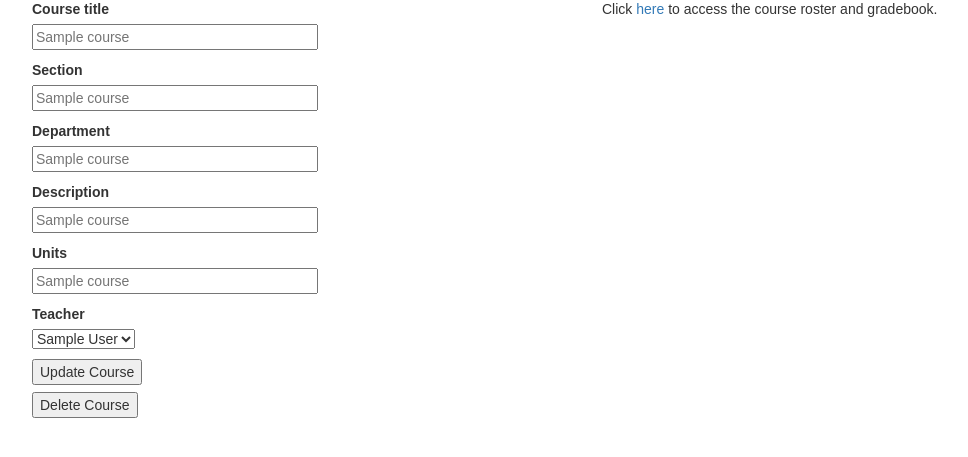
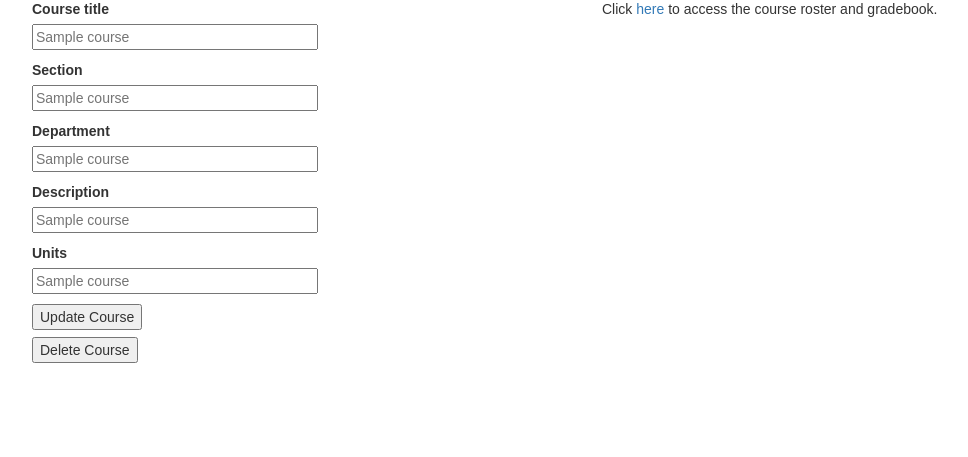
Before and after one commit to laurenshareshian/grademeapp, a Flask app: page /editcourse/1 in a window 1280 px wide. Shown: the part 189-646 px from the top of the page, without its empty margins (68-1036 px from the left). Run offline with Flask 2, Linux system fonts and the light colour scheme; a database or web service that is not in the repository returns one stand-in record (values such as "Sample title"); some libraries are stand-ins or nearby versions.

Commit message:
hid dropdown menus

```diff
--- a/app/routes.py
+++ b/app/routes.py
@@ -55,33 +55,6 @@ def gradebook(course_id):
     assignments = []
     for assignment in assignmentlist:
         assignments.append({'assignment_id': assignment[0], 'title': assignment[1].strip(), 'description': assignment[2].strip(), 'due': assignment[3], 'points': assignment[4] })
-
-    # cursor.execute(f"SELECT student_course.course_id, student.student_id, assignment.assignment_id, submission.grade "
-    #                f"FROM student "
-    #                f"LEFT OUTER JOIN student_submission ON student.student_id = student_submission.student_id "
-    #                f"LEFT OUTER JOIN submission ON student_submission.submission_id = submission.submission_id "
-    #                f"LEFT OUTER JOIN assignment ON submission.assignment = assignment.assignment_id "
-    #                f"LEFT OUTER JOIN student_course ON student.student_id = student_course.student_id "
-    #                f"WHERE student_course.course_id = {course['course_id']} "
-    #                f"AND (assignment.course = {course['course_id']} OR assignment.course IS NULL);")
-    # results = cursor.fetchall()
-    # print('results', results)
-    # student_ids = [result[1] for result in results if result[1] is not None]
-    # assignment_ids = [result[2] for result in results if result[2] is not None]
-    # if len(student_ids):
-    #     student_ids = set(student_ids)
-    # if len(assignment_ids):
-    #     assignment_ids = set(assignment_ids)
-    # print(len(student_ids), len(assignment_ids))
-    # student_assignment_dict = {(result[1], result[2]): result[3] for result in results}
-    # grades = np.zeros((max(len(student_ids), 1), max(len(assignment_ids), 1)))
-    # print(student_assignment_dict)
-    # for i, assignment_id in enumerate(assignment_ids):
-    #     for j, student_id in enumerate(student_ids):
-    #         if (student_id, assignment_id) in student_assignment_dict:
-    #             grades[j, i] = student_assignment_dict[(student_id, assignment_id)]
-    #         else:
-    #             grades[j, i] = None
 
     grades = np.zeros((max(len(students), 1), max(len(assignments), 1)))
     for i, assignment in enumerate(assignments):
@@ -342,13 +315,13 @@ def editAssignment(assignment_id):
 
     # set the course dropdown
     editAssignmentForm = AssignmentForm()
-    cursor.execute('SELECT course_id, title FROM course;')
-    choices = [(row[0], row[1]) for row in cursor]
-    choices.append(('', 'NULL'))
-    editAssignmentForm.course.choices = choices
-    cursor.execute('SELECT course FROM assignment WHERE assignment_id= %s', assignment_id)
-    editAssignmentForm.course.default = cursor.fetchone()[0] or ''
-    editAssignmentForm.process()
+    # cursor.execute('SELECT course_id, title FROM course;')
+    # choices = [(row[0], row[1]) for row in cursor]
+    # choices.append(('', 'NULL'))
+    # editAssignmentForm.course.choices = choices
+    # cursor.execute('SELECT course FROM assignment WHERE assignment_id= %s', assignment_id)
+    # editAssignmentForm.course.default = cursor.fetchone()[0] or ''
+    # editAssignmentForm.process()
 
     cursor.close()
     db_pool.putconn(db_conn)
@@ -379,18 +352,16 @@ def saveEditAssignment(title, description, due, points, assignment_id):
         assignment["due"] = form_due
     else:
         assignment["due"] = due
-    print(form_points)
     if form_points:
         assignment["points"] = form_points
     else:
         assignment["points"] = points
 
-    assignment["course"] = form_course.strip() or None
+    assignment["course"] = form_course.strip()
 
     db_conn = db_pool.getconn()
     cursor = db_conn.cursor()
 
-    print('here', assignment['points'], form_points)
     cursor.execute(f'''UPDATE assignment
                         SET title = %s,
                         description = %s,
@@ -540,13 +511,13 @@ def editCourse(course_id):
 
     # set the teacher dropdown
     editCourseForm = CourseForm()
-    cursor.execute('SELECT teacher_id, first_name, last_name FROM teacher;')
-    choices = [(row[0], '{} {}'.format(row[1], row[2])) for row in cursor]
-    choices.append(('', 'NULL'))
-    editCourseForm.teacher.choices = choices
-    cursor.execute('SELECT teacher FROM course WHERE course_id= %s', course_id)
-    editCourseForm.teacher.default = cursor.fetchone()[0] or ''
-    editCourseForm.process()
+    # cursor.execute('SELECT teacher_id, first_name, last_name FROM teacher;')
+    # choices = [(row[0], '{} {}'.format(row[1], row[2])) for row in cursor]
+    # choices.append(('', 'NULL'))
+    # editCourseForm.teacher.choices = choices
+    # cursor.execute('SELECT teacher FROM course WHERE course_id= %s', course_id)
+    # editCourseForm.teacher.default = cursor.fetchone()[0] or ''
+    # editCourseForm.process()
 
     cursor.close()
     db_pool.putconn(db_conn)
@@ -587,7 +558,7 @@ def saveEditCourse(title, section, department, description, units, course_id):
     else:
         course["units"] = units
 
-    course['teacher'] = form_teacher or None
+    course['teacher'] = form_teacher
 
     db_conn = db_pool.getconn()
     cursor = db_conn.cursor()
@@ -642,7 +613,7 @@ def renderTeachers(department='All'):
                        f" WHERE course.department = '{department}';"
                         )
     teacherlist = cursor.fetchall()
-    print(teacherlist)
+
     teachers = []
     for teacher in teacherlist:
         if teacher[5]:
@@ -736,7 +707,7 @@ def saveEditTeacher(first_name, last_name, email, telephone, teacher_id):
             teacher["telephone"] = form_telephone
     else:
         teacher["telephone"] = telephone
-    print(teacher)
+
     db_conn = db_pool.getconn()
     cursor = db_conn.cursor()
     sql = f'''UPDATE teacher SET first_name = %s, last_name = %s, email = %s, telephone = %s WHERE teacher_id = %s;'''
--- a/app/templates/admin_template.html
+++ b/app/templates/admin_template.html
@@ -19,7 +19,7 @@
                     <span class="icon-bar"></span>
                     <span class="icon-bar"></span>
                 </button>
-                <a class="navbar-brand" href="/">Gradebook</a>
+                <a class="navbar-brand" href="/">GradeMe</a>
             </div>
             <div class="collapse navbar-collapse" id="bs-example-navbar-collapse-1">
                 <ul class="nav navbar-nav">
--- a/app/templates/editcourse.html
+++ b/app/templates/editcourse.html
@@ -31,10 +31,7 @@
 	            {{ editCourseForm.units.label }}<br>
 	            {{ editCourseForm.units(placeholder=course.units, size=32) }}
 	        </p>
-	        <p>
-	            {{ editCourseForm.teacher.label }}<br>
-	            {{ editCourseForm.teacher() }}
-	        </p>
+            <input type="hidden" name="teacher" value="{{ course.teacher }}">
 	        {{ editCourseForm.submit1(value="Update Course") }}
 	    </form>
 
@@ -46,33 +43,7 @@
         <div class="col-lg-2 detail">
         </div>
         <div class="col-lg-4 detail">
-{#            <h4> Course Roster </h4>#}
-{#            Click on a teacher or student name to edit or delete them.#}
-{#            {% if course.teachername %}#}
-{#                <h5> Teacher: <a href="{{ url_for('editTeacher', teacher_id=course.teacher) }}" >{{ course.teachername }}</a> </h5>#}
-{##}
-{#            {% else %}#}
-{#               <p> No teacher yet. </p>#}
-{#            {% endif %}#}
-{#            {% if course.students %}#}
-{#                <table class="table table-striped table-sm">#}
-{#                    <thead>#}
-{#                          <th> Students</th>#}
-{#                    </thead>#}
-{##}
-{#                    <tbody>#}
-{#                        {% for student in course.students %}#}
-{#                            <tr>#}
-{#                                <td><a href="{{ url_for('editStudent', student_id=student.student_id, course_id=course.course_id) }}" >{{ student.student_name }}</a></td>#}
-{#                            </tr>#}
-{#                        {% endfor %}#}
-{#                    </tbody>#}
-{#                </table>#}
-{#            {% else %}#}
-{#                <p> No students yet. </p>#}
-{#            {% endif %}#}
-{##}
-{#            <br> <br>#}
+
             <h4> Course Gradebook </h4>
             <p> Click <a href = "{{ url_for('gradebook', course_id=course.course_id) }}"> here </a> to access the course roster and gradebook.</p>
 
```
Also changed, not shown: app/templates/editassignment.html (+5 -4 lines).
